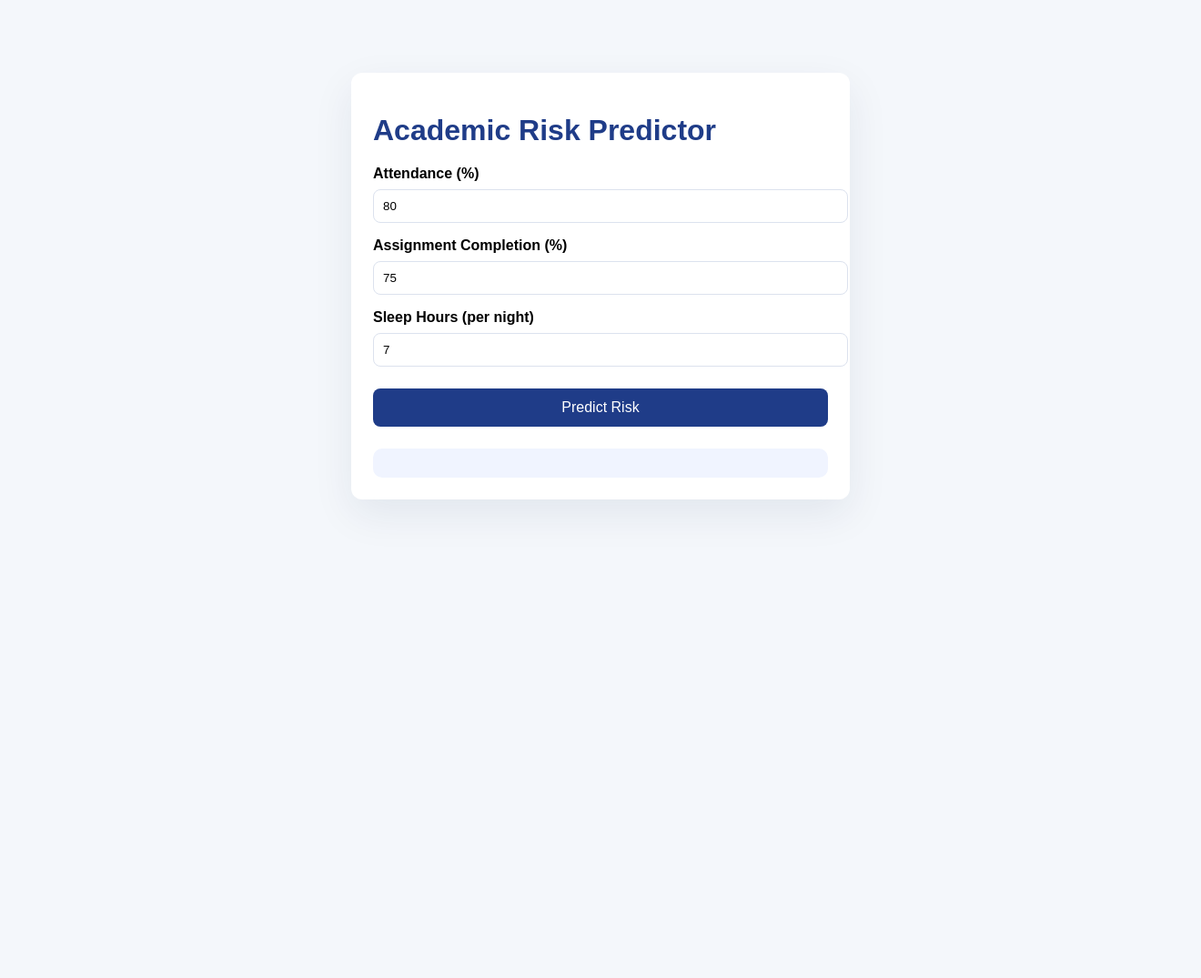
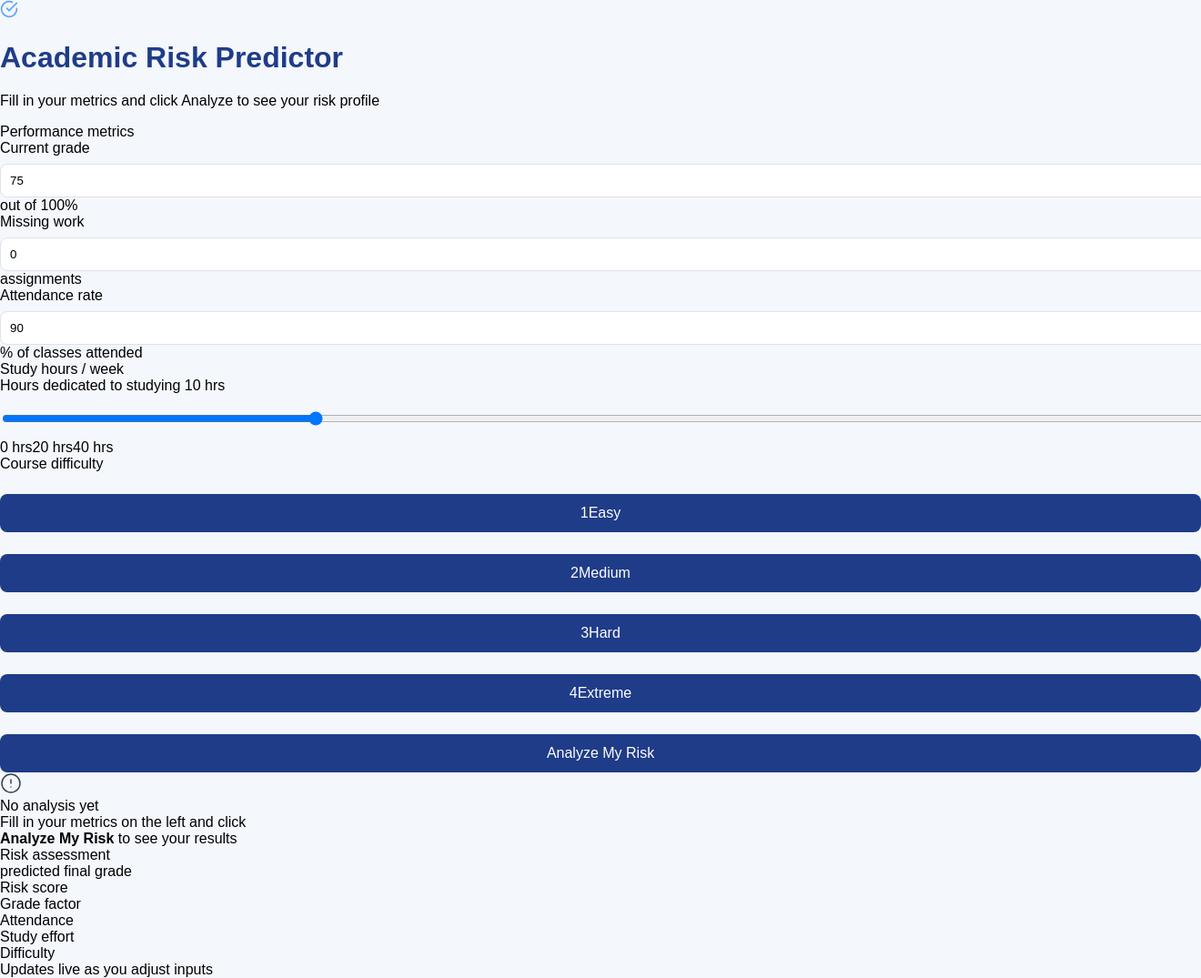
Before and after one commit to tashanda/academic-risk-predictor, a Flask app: page / in a window 1320 px wide; the page is wider, and only the part inside the window is pictured. Shown: that part at 91% size. Before the commit the page ends 556 px from the top of that part, so only its background shows below. Run offline with Flask 3, Linux system fonts and the light colour scheme.

Commit message:
Co-authored-by: Bowato <Bowato@users.noreply.github.com> Co-authored-by: Diezel Brown <DiezelBrown@users.noreply.github.com>

```diff
--- a/templates/index.html
+++ b/templates/index.html
@@ -1,29 +1,117 @@
 <!DOCTYPE html>
-<html lang="en">
+<html>
 <head>
-    <meta charset="UTF-8">
-    <meta name="viewport" content="width=device-width, initial-scale=1.0">
-    <title>Academic Risk Predictor</title>
-    <link rel="stylesheet" href="/static/style.css">
+  <title>Academic Risk Predictor</title>
+  <link rel="stylesheet" href="{{ url_for('static', filename='style.css') }}">
 </head>
 <body>
-    <div class="container">
-        <h1>Academic Risk Predictor</h1>
-        <form id="risk-form">
-            <label>Attendance (%)</label>
-            <input type="number" name="attendance" min="0" max="100" value="80" required>
+  <div class="layout">
 
-            <label>Assignment Completion (%)</label>
-            <input type="number" name="assignments" min="0" max="100" value="75" required>
+    <!-- LEFT: inputs -->
+    <div class="panel">
+      <div class="header">
+        <div class="header-row">
+          <div class="header-icon">
+            <svg width="20" height="20" viewBox="0 0 24 24" fill="none" stroke="#60a5fa" stroke-width="2" stroke-linecap="round" stroke-linejoin="round">
+              <path d="M22 11.08V12a10 10 0 1 1-5.93-9.14"/>
+              <polyline points="22 4 12 14.01 9 11.01"/>
+            </svg>
+          </div>
+          <h1>Academic Risk Predictor</h1>
+        </div>
+        <p>Fill in your metrics and click Analyze to see your risk profile</p>
+      </div>
 
-            <label>Sleep Hours (per night)</label>
-            <input type="number" name="sleep_hours" min="0" max="12" step="0.5" value="7" required>
+      <div class="section-label"><span class="dot" style="background:#2563eb"></span>Performance metrics</div>
+      <div class="metrics-grid">
+        <div class="metric-card">
+          <span class="metric-name">Current grade</span>
+          <input class="metric-input" type="number" id="current_grade" value="75" min="0" max="100"
+            oninput="updateMini('grade-mini', this.value, 100, '#2563eb'); liveUpdate()">
+          <div class="metric-sub">out of 100%</div>
+          <div class="mini-bar-bg"><div class="mini-bar-fill" id="grade-mini" style="width:75%;background:#2563eb"></div></div>
+        </div>
+        <div class="metric-card">
+          <span class="metric-name">Missing work</span>
+          <input class="metric-input" type="number" id="missing_assignments" value="0" min="0"
+            oninput="updateMissing(this.value); liveUpdate()">
+          <div class="metric-sub">assignments</div>
+          <div class="mini-bar-bg"><div class="mini-bar-fill" id="missing-mini" style="width:0%;background:#ef4444"></div></div>
+        </div>
+        <div class="metric-card full">
+          <span class="metric-name">Attendance rate</span>
+          <input class="metric-input" type="number" id="attendance" value="90" min="0" max="100"
+            oninput="updateMini('attend-mini', this.value, 100, '#10b981'); liveUpdate()">
+          <div class="metric-sub">% of classes attended</div>
+          <div class="mini-bar-bg"><div class="mini-bar-fill" id="attend-mini" style="width:90%;background:#10b981"></div></div>
+        </div>
+      </div>
 
-            <button type="submit">Predict Risk</button>
-        </form>
-        <div id="result"></div>
+      <div class="section-label"><span class="dot" style="background:#60a5fa"></span>Study hours / week</div>
+      <div class="slider-card">
+        <div class="slider-top">
+          <span>Hours dedicated to studying</span>
+          <span class="slider-val" id="hours-out">10 hrs</span>
+        </div>
+        <input type="range" id="study_hours" min="0" max="40" value="10" step="1"
+          oninput="document.getElementById('hours-out').textContent = this.value + ' hrs'; liveUpdate()">
+        <div class="range-labels"><span>0 hrs</span><span>20 hrs</span><span>40 hrs</span></div>
+      </div>
+
+      <div class="section-label"><span class="dot" style="background:#f59e0b"></span>Course difficulty</div>
+      <div class="diff-grid">
+        <button class="diff-btn active" onclick="setDifficulty(1, this)"><span class="diff-num">1</span>Easy</button>
+        <button class="diff-btn" onclick="setDifficulty(2, this)"><span class="diff-num">2</span>Medium</button>
+        <button class="diff-btn" onclick="setDifficulty(3, this)"><span class="diff-num">3</span>Hard</button>
+        <button class="diff-btn" onclick="setDifficulty(4, this)"><span class="diff-num">4</span>Extreme</button>
+      </div>
+
+      <button class="predict-btn" id="predict-btn" onclick="getPrediction()">
+        <span id="btn-text">Analyze My Risk</span>
+        <div class="spinner" id="spinner"></div>
+      </button>
     </div>
 
-    <script src="/static/script.js"></script>
+    <!-- RIGHT: results -->
+    <div class="result-panel">
+      <div class="placeholder" id="placeholder">
+        <div class="placeholder-icon">
+          <svg width="24" height="24" viewBox="0 0 24 24" fill="none" stroke="#334155" stroke-width="1.5" stroke-linecap="round">
+            <circle cx="12" cy="12" r="10"/>
+            <line x1="12" y1="8" x2="12" y2="12"/>
+            <line x1="12" y1="16" x2="12.01" y2="16"/>
+          </svg>
+        </div>
+        <div class="placeholder-title">No analysis yet</div>
+        <div class="placeholder-sub">Fill in your metrics on the left and click<br><strong>Analyze My Risk</strong> to see your results</div>
+      </div>
+
+      <div id="results-content">
+        <div class="result-hero">
+          <div class="result-risk-label">Risk assessment</div>
+          <div class="risk-badge" id="risk-badge"></div>
+          <div class="result-grade-num" id="pred-grade"></div>
+          <div class="result-grade-sub">predicted final grade</div>
+        </div>
+        <div class="gauge-wrap">
+          <div class="gauge-top">
+            <span>Risk score</span>
+            <span class="gauge-pct" id="gauge-pct"></span>
+          </div>
+          <div class="gauge-bg"><div class="gauge-fill" id="gauge-fill"></div></div>
+        </div>
+        <div class="breakdown-grid">
+          <div class="bd-item"><div class="bd-label">Grade factor</div><div class="bd-val" id="bd-grade"></div></div>
+          <div class="bd-item"><div class="bd-label">Attendance</div><div class="bd-val" id="bd-attend"></div></div>
+          <div class="bd-item"><div class="bd-label">Study effort</div><div class="bd-val" id="bd-study"></div></div>
+          <div class="bd-item"><div class="bd-label">Difficulty</div><div class="bd-val" id="bd-diff"></div></div>
+        </div>
+        <div class="rec-box" id="result-rec"></div>
+        <div class="live-row"><div class="live-dot"></div> Updates live as you adjust inputs</div>
+      </div>
+    </div>
+
+  </div>
+  <script src="{{ url_for('static', filename='script.js') }}"></script>
 </body>
 </html>
```
